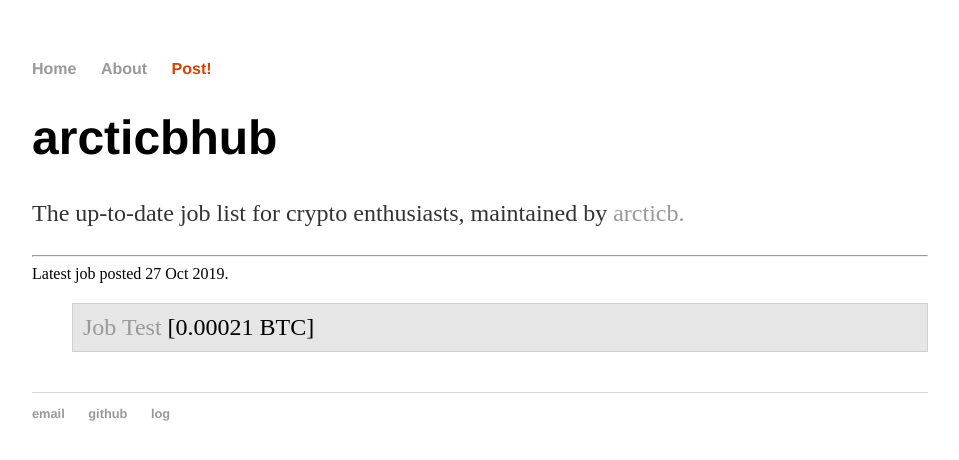
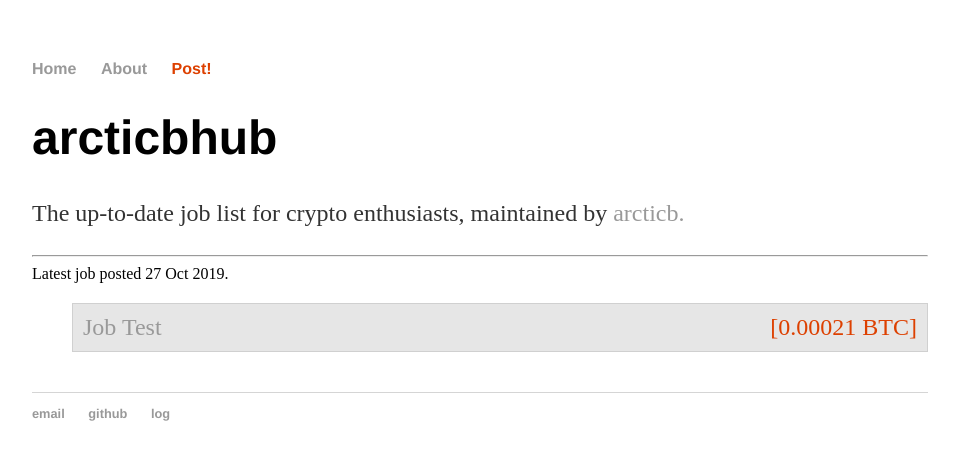
Before and after one commit to arcticbhub/arcticbhub.github.io, a Jekyll site: the page built from index.html, in a window 1280 px wide. Shown: the top 460 px of the page, without its empty margins (160-1119 px from the left). Built offline with Jekyll 4.4.1, drawn with Linux system fonts in a browser that asks for light colours.

Commit message:
Update main.css

```diff
--- a/css/main.css
+++ b/css/main.css
@@ -50,3 +50,7 @@ ul.posts li {
     border: 1px solid #d0d0d0;
     margin: 5px auto;
 }
+.price {
+    float: right;
+    color: #dd4000;
+}
```
